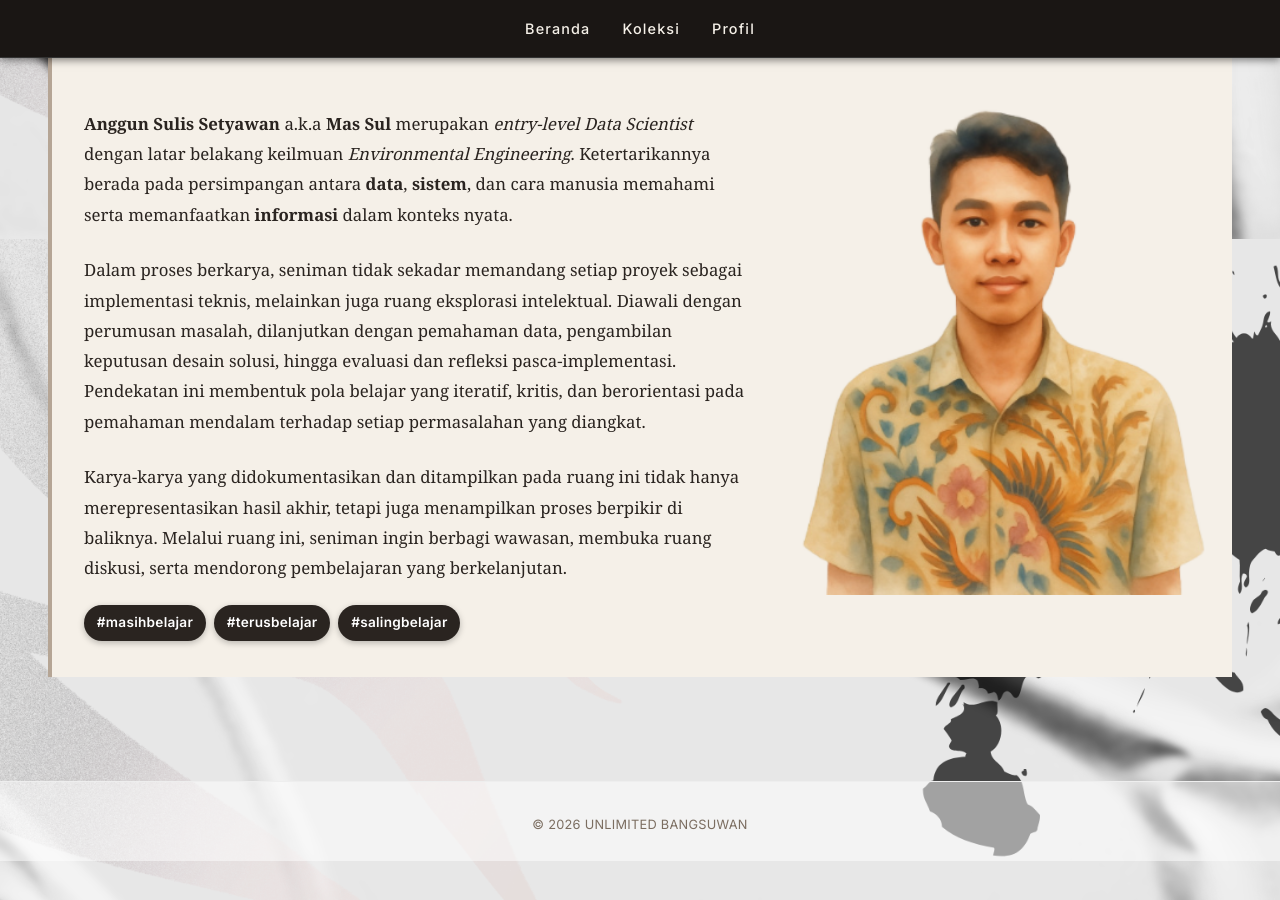
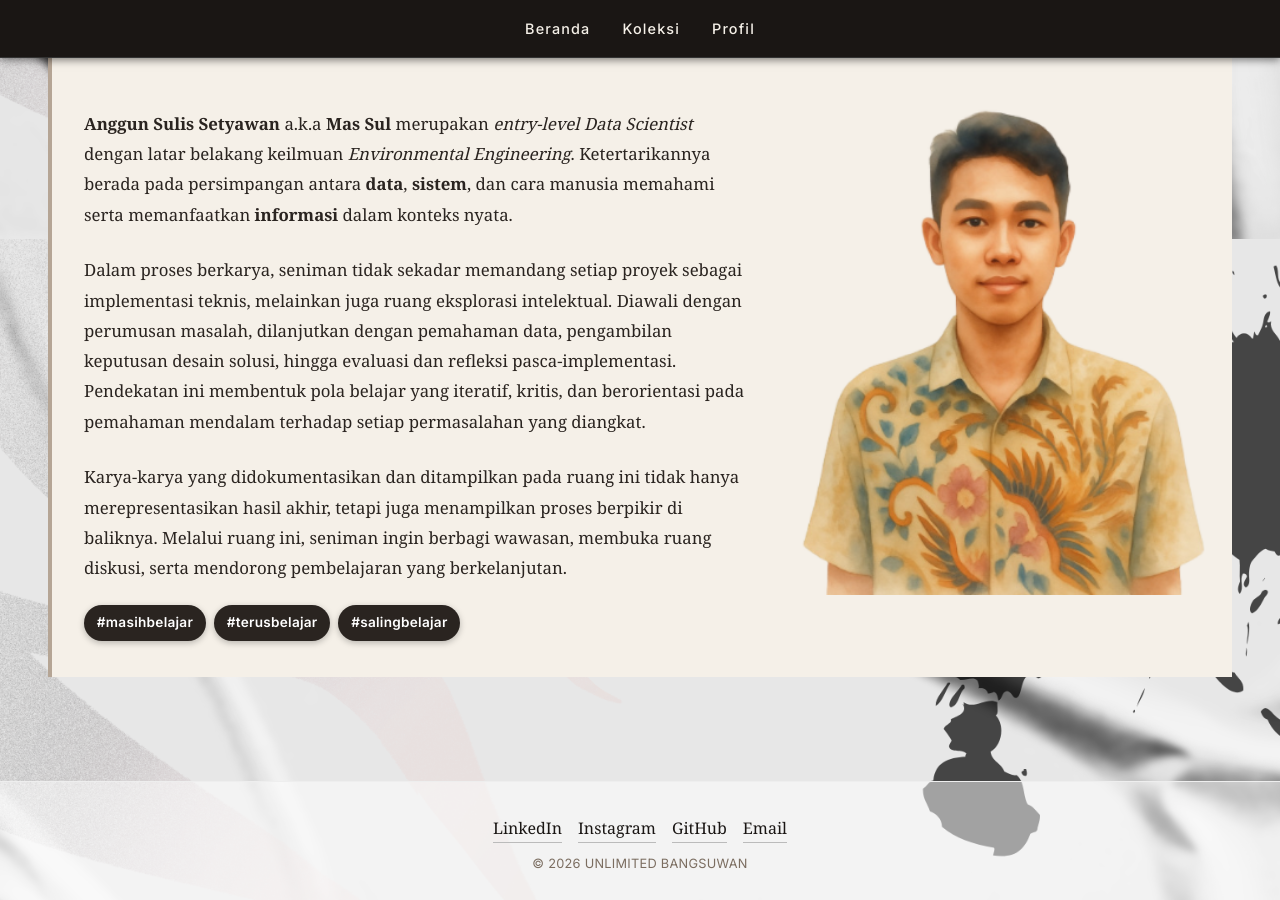
Before and after one commit to Sulbae/Sulbae.github.io, a Jekyll site: the page built from index.md, in a window 1280 px wide and 900 px high, scrolled down 1561 px. Built offline with Jekyll 4.4.1, drawn with Linux system fonts in a browser that asks for light colours.

Commit message:
Enhance footer with social media links
Added social media links to the footer.

```diff
--- a/_includes/footer.html
+++ b/_includes/footer.html
@@ -1,5 +1,11 @@
 <footer class="footer">
   <div class="footer-content">
+    <div class="footer-links" style="margin-bottom: 10px; display: flex; justify-content: center; gap: 16px;">
+      <a href="https://linkedin.com/in/anggun-sulis-setyawan" target="_blank" rel="noopener noreferrer">LinkedIn</a>
+      <a href="https://instagram.com/_bangsuwan" target="_blank" rel="noopener noreferrer">Instagram</a>
+      <a href="https://github.com/Sulbae" target="_blank" rel="noopener noreferrer">GitHub</a>
+      <a href="mailto:sul191120@gmail.com">Email</a>
+    </div>
     <p class="footer-copyright">
       © {{ site.time | date: "%Y" }} {{ site.title }}
     </p>
```
